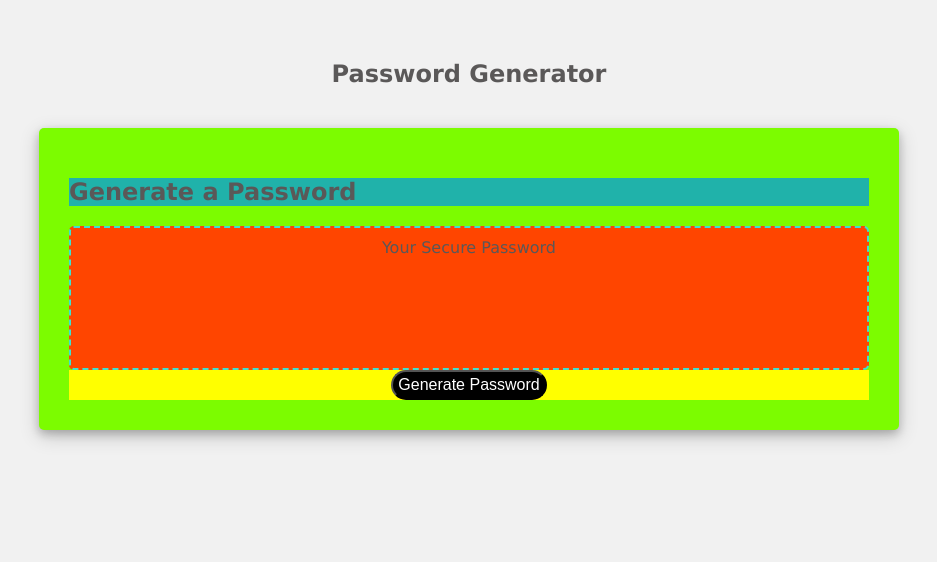
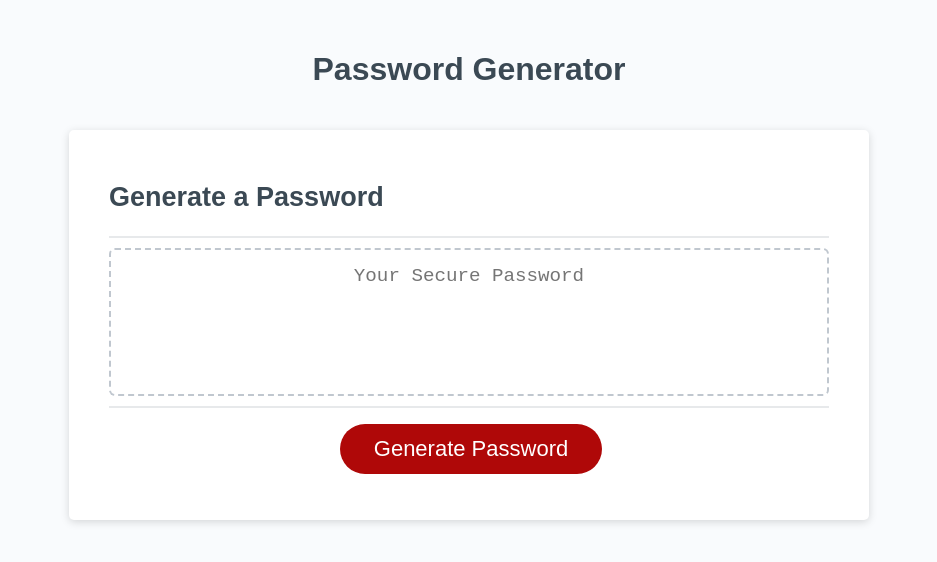
Before and after one commit to savvykolb/homework3-password-generator, a plain HTML site: page index.html in a window 1280 px wide. Shown: the whole page, without its empty margins (171-1108 px from the left). Drawn offline with Linux system fonts and the light colour scheme.

Commit message:
updated HTML, CSS, and Starter Java from given HW Assignment. I attempted to do it from scratch for practice

```diff
--- a/index.html
+++ b/index.html
@@ -1,36 +1,34 @@
 <!DOCTYPE html>
 <html lang="en">
   <head>
-    <meta charset="UTF-8">
-    <meta http-equiv="X-UA-Compatible" content="IE=edge">
-    <meta name="viewport" content="width=device-width, initial-scale=1.0">
+    <meta charset="UTF-8" />
+    <meta name="viewport" content="width=device-width, initial-scale=1.0" />
+    <meta http-equiv="X-UA-Compatible" content="ie=edge" />
     <title>Password Generator</title>
-    <link rel="stylesheet" href="style.css">
-
+    <link rel="stylesheet" href="style.css" />
   </head>
   <body>
-    <section class="container">
+    <div class="wrapper">
       <header>
         <h1>Password Generator</h1>
       </header>
-        <div class="box">
-            <div class="box-header">
+      <div class="card">
+        <div class="card-header">
           <h2>Generate a Password</h2>
-                <!-- I imagine this will need to disappear once password generates  -->
         </div>
-            <div class="box-content">
-                Your Secure Password
-                <!-- This somehow will change to say Generated Password  -->
+        <div class="card-body">
+          <textarea
+            readonly
+            id="password"
+            placeholder="Your Secure Password"
+            aria-label="Generated Password"
+          ></textarea>
         </div>
-            <div class="box-footer">
-                <button id="generate" class="button">
-                    Generate Password
-
-                <!-- this button will need to disappear after clicked  -->
-                </button>
+        <div class="card-footer">
+          <button id="generate" class="btn">Generate Password</button>
         </div>
       </div>
-    </section>
+    </div>
     <script src="script.js"></script>
   </body>
 </html>
--- a/script.js
+++ b/script.js
@@ -4,5 +4,57 @@
 // 4. THEN I choose lowercase, uppercase, numeric, and/or special characters
 // 5. Once prompts are all answered my password needs to be displayed on the page.
 
+// Assignment Code
+var generateBtn = document.querySelector("#generate");
+
+// Write password to the #password input
+function writePassword() {
+  var password = generatePassword();
+  var passwordText = document.querySelector("#password");
+
+  passwordText.value = password;
+
+}
+
+// Add event listener to generate button
+generateBtn.addEventListener("click", writePassword);
+
+
+// ABOVE WAS ALL GIVEN
+
+const randomFunc = {
+    lower: getRandomLower,
+    upper: getRandomUpper,
+    number: getRandomNumber,
+    symbol: getRandomSymbol,
+}
+
+
 // This variable states that it will go into the window/document/html and find the id generateButton.
 var generateButton = document.querySelector('#generate');
+
+// This function used this inbedded CharCode that assigns numbers to values and characters. Math.random gives random decimals. math.floor rounds the number. multiply by 26 because of 26 letters in alphabet. 97 starts lowercase A. http://www.net-comber.com/charset.html
+
+function getRandomLower() {
+    return String.fromCharCode(Math.floor(Math.random() * 26) + 97);
+}
+
+function getRandomUpper() {
+    return String.fromCharCode(Math.floor(Math.random() * 26) + 65);
+}
+
+function getRandomNumber() {
+    return String.fromCharCode(Math.floor(Math.random() * 10) + 48);
+}
+
+// Here we have a function with a var within the function scope. We had to add the symbols we want to use. Then we want to 'return' (spit out or give you) a random symbol. We used math floor and math random like above. This time though we used symbols.length - Length just means it takes the entire length of the variable attached. So in this case all 17 symbols.
+
+function getRandomSymbol() {
+    const symbols = '!@#$%^&*(){}<>/,.';
+    return symbols[Math.floor(Math.random() * symbols.length)];
+}
+
+console.log('getRandomLower:', getRandomLower())
+console.log('getRandomUpper:', getRandomUpper())
+console.log('getRandomNumber:', getRandomNumber())
+console.log('getRandomSymbol:', getRandomSymbol())
--- a/style.css
+++ b/style.css
@@ -1,78 +1,137 @@
-* {
-  /* box-sizing: border-box; */
-
-  /* I read somewhere that I would need this??  */
+*,
+*::before,
+*::after {
+  box-sizing: border-box;
 }
 
-body {
-    background-color: rgba(128, 128, 128, 0.11);
-    font-family: 'Lucida Sans', 'Lucida Sans Regular', 'Lucida Grande', 'Lucida Sans Unicode', Geneva, Verdana, sans-serif;
+html,
+body,
+.wrapper {
   height: 100%;
   margin: 0;
   padding: 0;
 }
 
-header{
-    text-align: center;
-    color: rgb(90, 88, 88);
-    padding: 20px;
+body {
+  font-family: sans-serif;
+  background-color: #f9fbfd;
 }
 
-.container {
-    padding-top: 20px;
+.wrapper {
+  padding-top: 30px;
   padding-left: 20px;
   padding-right: 20px;
 }
 
-.box {
-    background-color: lawngreen;
+header {
+  text-align: center;
+  padding: 20px;
+  padding-top: 0px;
+  color: hsl(206, 17%, 28%);
+}
+
+.card {
+  background-color: hsl(0, 0%, 100%);
   border-radius: 5px;
-    border-width:2px;
-    box-shadow: 0 4px 8px 0 rgba(0, 0, 0, 0.2), 0 6px 20px 0 rgba(0, 0, 0, 0.19);
-    color:rgb(90, 88, 88);
-    font-size: 16px;
+  border-width: 1px;
+  box-shadow: rgba(0, 0, 0, 0.15) 0px 2px 8px 0px;
+  color: hsl(206, 17%, 28%);
+  font-size: 18px;
   margin: 0 auto;
   max-width: 800px;
-    padding: 30px 30px;
-
+  padding: 30px 40px;
 }
 
-.box-header {
-    background-color: lightseagreen;
+.card-header::after {
+  content: " ";
   display: block;
-    width:100%;
+  width: 100%;
+  background: #e7e9eb;
+  height: 2px;
 }
 
-.box-content {
-    background-color: orangered;
-    min-height:130px;
-    border-style:dashed;
-    border-radius: 5px;
-    border-width: 2px;
-    border-color: turquoise;
-    text-align: center;
-    padding-top: 10px;
+.card-body {
+  min-height: 100px;
 }
 
-.box-footer{
-    background-color: yellow;
-    text-align:center;
+.card-footer {
+  text-align: center;
 }
 
-.button {
-    background-color: black;
-    text-align: center;
-    border-radius: 20px;
-    color: white;
-    display: inline-block;
-    cursor: pointer;
-    font-size: 16px;
-    line-height: 16px;
-    padding: 5px;
+.card-footer::before {
+  content: " ";
+  display: block;
+  width: 100%;
+  background: #e7e9eb;
+  height: 2px;
 }
 
-#generate {
-
+.card-footer::after {
+  content: " ";
+  display: block;
+  clear: both;
 }
 
-/* I will need media query to make it mobile capable too  */
+.btn {
+  border: none;
+  background-color: hsl(360, 91%, 36%);
+  border-radius: 25px;
+  box-shadow: rgba(0, 0, 0, 0.1) 0px 1px 6px 0px rgba(0, 0, 0, 0.2) 0px 1px 1px
+    0px;
+  color: hsl(0, 0%, 100%);
+  display: inline-block;
+  font-size: 22px;
+  line-height: 22px;
+  margin: 16px 16px 16px 20px;
+  padding: 14px 34px;
+  text-align: center;
+  cursor: pointer;
+}
+
+button[disabled] {
+  cursor: default;
+  background: #c0c7cf;
+}
+
+.float-right {
+  float: right;
+}
+
+#password {
+  -webkit-appearance: none;
+  -moz-appearance: none;
+  appearance: none;
+  border: none;
+  display: block;
+  width: 100%;
+  padding-top: 15px;
+  padding-left: 15px;
+  padding-right: 15px;
+  padding-bottom: 85px;
+  font-size: 1.2rem;
+  text-align: center;
+  margin-top: 10px;
+  margin-bottom: 10px;
+  border: 2px dashed #c0c7cf;
+  border-radius: 6px;
+  resize: none;
+  overflow: hidden;
+}
+
+@media (max-width: 690px) {
+  .btn {
+    font-size: 1rem;
+    margin: 16px 0px 0px 0px;
+    padding: 10px 15px;
+  }
+
+  #password {
+    font-size: 1rem;
+  }
+}
+
+@media (max-width: 500px) {
+  .btn {
+    font-size: 0.8rem;
+  }
+}
```
Lines whose indentation alone changed are shown as unchanged.
